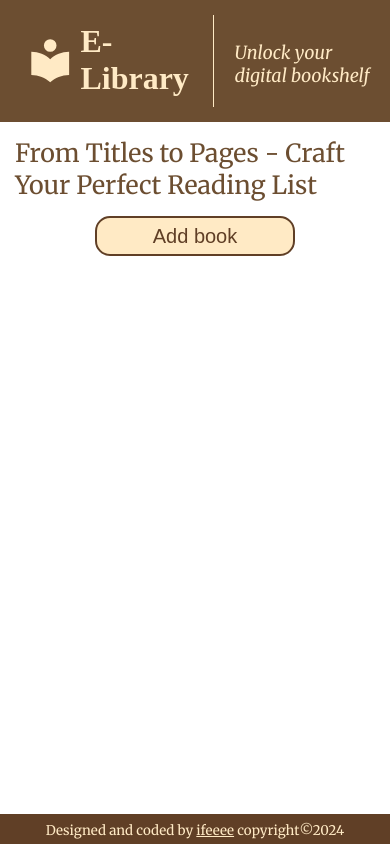
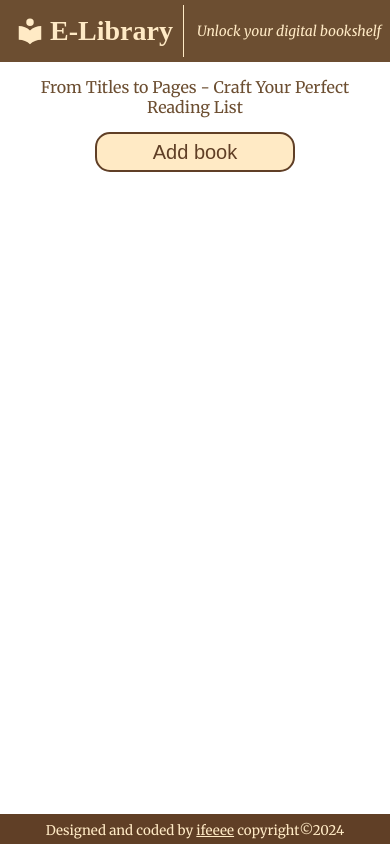
Before and after one commit to Nuga25/E-library, a plain HTML site: page index.html in a window 390 px wide. Drawn offline with Linux system fonts and the light colour scheme; a web font is replaced by a local one.

Commit message:
responsiveness

```diff
--- a/style.css
+++ b/style.css
@@ -292,3 +292,31 @@ input:checked + .slider:before {
 .slider.round:before {
   border-radius: 50%;
 }
+
+@media (max-width: 769px) {
+  #header {
+    padding: 5px;
+    gap: 10px;
+  }
+  #header > div {
+    font-size: 14px;
+    padding: 10px;
+  }
+  #header > p {
+    font-size: 14px;
+    padding: 3px;
+  }
+  #logo {
+    width: 30px;
+  }
+  #main > p {
+    font-size: 16px;
+    text-align: center;
+  }
+  #container {
+    justify-content: center;
+  }
+  #dialog {
+    width: 90%;
+  }
+}
```
